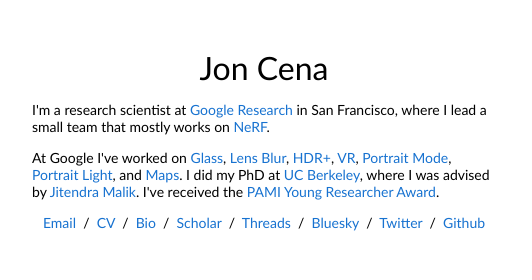
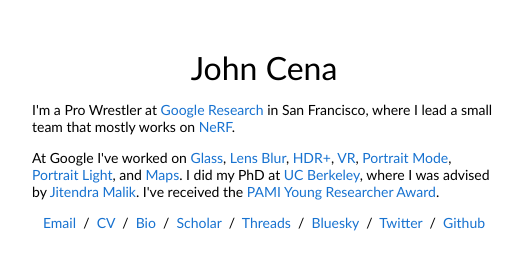
Before and after one commit to SirPablo23/SirPabloWebsite, a plain HTML site: page index.html in a window 1280 px wide. Shown: the top 280 px of the page, 228-760 px from the left. Drawn offline with Linux system fonts and the light colour scheme.

Commit message:
Update index.html

```diff
--- a/index.html
+++ b/index.html
@@ -20,9 +20,9 @@
             <tr style="padding:0px">
               <td style="padding:2.5%;width:63%;vertical-align:middle">
                 <p class="name" style="text-align: center;">
-                  Jon Cena
+                  John Cena
                 </p>
-                <p>I'm a research scientist at <a href="https://ai.google/research">Google Research</a> in San Francisco, where I lead a small team that mostly works on <a href="https://www.matthewtancik.com/nerf">NeRF</a>.
+                <p>I'm a Pro Wrestler at <a href="https://ai.google/research">Google Research</a> in San Francisco, where I lead a small team that mostly works on <a href="https://www.matthewtancik.com/nerf">NeRF</a>.
                 </p>
                 <p>
                   At Google I've worked on <a href="https://www.google.com/glass/start/">Glass</a>,  <a href="https://ai.googleblog.com/2014/04/lens-blur-in-new-google-camera-app.html">Lens Blur</a>, <a href="https://ai.googleblog.com/2014/10/hdr-low-light-and-high-dynamic-range.html">HDR+</a>, <a href="https://blog.google/products/google-ar-vr/introducing-next-generation-jump/">VR</a>, <a href="https://ai.googleblog.com/2017/10/portrait-mode-on-pixel-2-and-pixel-2-xl.html">Portrait Mode</a>, <a href="https://ai.googleblog.com/2020/12/portrait-light-enhancing-portrait.html">Portrait Light</a>, and <a href="https://blog.google/products/maps/three-maps-updates-io-2022/">Maps</a>. I did my PhD at <a href="http://www.eecs.berkeley.edu/">UC Berkeley</a>, where I was advised by <a href="http://www.cs.berkeley.edu/~malik/">Jitendra Malik</a>. I've received the <a href="https://www.thecvf.com/?page_id=413#YRA">PAMI Young Researcher Award</a>.
```
